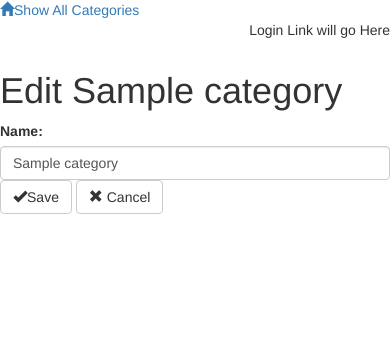
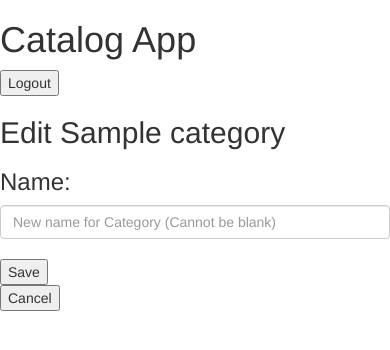
Before and after one commit to dgpshiva/ItemCatalogApplication, a Flask app: page /v1/categories/1/edit/ in a window 390 px wide. Shown: the top 350 px of the page. Run offline with Flask 2, Linux system fonts and the light colour scheme; the visitor is signed in with stand-in values (Sample User, id 1); tables that the repository leaves empty hold one stand-in row (values such as "Sample post"); some libraries are stand-ins or nearby versions.

Commit message:
edit delete categories pages ui changes added

```diff
--- a/static/ItemCatalogAppSmallestScreen.css
+++ b/static/ItemCatalogAppSmallestScreen.css
@@ -108,6 +108,7 @@
     display: flex;
     align-items: center;
     justify-content: center;
+    margin: 0;
 }
 
 .sub-header .edit-category-form form
@@ -128,6 +129,7 @@
     display: flex;
     align-items: center;
     justify-content: center;
+    margin: 0;
 }
 
 .sub-header .delete-category-form form
@@ -330,12 +332,6 @@
 
 
 /* Add New Category */
-.new-category-header h2
-{
-    margin: 0;
-    color: white;
-}
-
 .new-category-form
 {
     margin-top: 20px;
@@ -366,6 +362,91 @@
 {
     margin: 10px 0 0 10px;
 }
+
+
+/* Edit Category */
+.edit-category-form
+{
+    margin-top: 20px;
+}
+
+.edit-category-form form
+{
+    width: 100%;
+}
+
+.edit-category-form form h3
+{
+    margin-left: 10px;
+}
+
+.edit-category-form-input
+{
+    display: flex;
+    align-items: center;
+}
+
+.edit-category-form-input input
+{
+    margin: 0 10px 0 10px;
+}
+
+.edit-category-form form .edit-category-form-save-button
+{
+    display: flex;
+    align-items: center;
+    justify-content: center;
+}
+
+.edit-category-form-cancel-button
+{
+    display: flex;
+    align-items: center;
+    justify-content: center;
+}
+
+.edit-category-form-cancel-button form
+{
+    margin: 10px;
+}
+
+
+/* Delete Category */
+.delete-category-form
+{
+    margin-top: 20px;
+}
+
+.delete-category-form form
+{
+    width: 100%;
+}
+
+.delete-category-form form h3
+{
+    margin-left: 10px;
+}
+
+.delete-category-form form .delete-category-form-delete-button
+{
+    display: flex;
+    align-items: center;
+    justify-content: center;
+}
+
+.delete-category-form-cancel-button
+{
+    display: flex;
+    align-items: center;
+    justify-content: center;
+}
+
+.delete-category-form-cancel-button form
+{
+    margin: 10px;
+}
+
+
 
 
 
--- a/templates/editcategory.html
+++ b/templates/editcategory.html
@@ -1,32 +1,35 @@
 {% extends "main.html" %}
 {% block content %}
-{% include "header.html" %}
 
-	<div class="row divider green">
-		<div class="col-md-12"></div>
+<header>
+	<div class="header-container">
+		<h1 class="inline-block">Catalog App</h1>
+		<form class="inline-block" action="{{url_for('gdisconnect')}}">
+			<button class="red-button" type="submit">Logout</button>
+		</form>
 	</div>
-	<div class="row banner menu">
-		<div class="col-md-11 col-md-offset-1 padding-none">
-			<h1>Edit {{category.name}}</h1>
+	<div class="sub-header">
+		<h2>Edit {{category.name}}</h2>
+	</div>
+</header>
+
+
+<div class="edit-category-form">
+	<form action="#" method = "post">
+		<h3>Name:</h3>
+		<div class="edit-category-form-input">
+			<input type ="text" class="form-control" maxlength="80" name="name" placeholder="New name for Category (Cannot be blank)">
 		</div>
-	</div>
-
-	<div class="row">
-		<div class="col-md-6 col-md-offset-1 padding-top">
-			<form action="{{ url_for('editCategory',category_id = category.id)}}" method = "post">
-				<div class="form-group">
-					<label for="name">Name:</label>
-					<input type ="text" class="form-control" name="name" value="{{category.name }}">
-					<div class="padding-bottom"></div>
-					<button type="submit" class="btn btn-default" id="submit" type="submit">
-					<span class="glyphicon glyphicon-ok" aria-hidden="true"></span>Save</button>
-					<a href = '{{url_for('showCategories')}}'>
-						<button class="btn btn-default delete">
-						<span class="glyphicon glyphicon-remove" aria-hidden="true"></span> Cancel</button>
-					</a>
-				</div>
-			</form>
+		<br>
+		<div class="edit-category-form-save-button">
+			<button class="green-button" type="submit">Save</button>
 		</div>
-	</div>
+	</form>
+</div>
+<div class="edit-category-form-cancel-button">
+	<form action="{{url_for('showCategories')}}">
+		<button class="red-button" type="submit">Cancel</button>
+	</form>
+</div>
 
 {% endblock %}
--- a/templates/login.html
+++ b/templates/login.html
@@ -18,7 +18,7 @@
     <form action="{{url_for('showCategories')}}">
         <button class="red-button" type="submit">Cancel</button>
     </form>
-</div>
+  </div>
 </div>
 
 
--- a/templates/newCategory.html
+++ b/templates/newCategory.html
@@ -13,12 +13,11 @@
 	</div>
 </header>
 
-
 <div class="new-category-form">
 	<form action="#" method = "post">
 		<h3>Name:</h3>
 		<div class="new-category-form-input">
-			<input type ="text" class="form-control" maxlength="80" name="name">
+			<input type ="text" class="form-control" maxlength="80" name="name" placeholder="Name of Category (Mandatory)">
 		</div>
 		<br>
 		<button class="green-button" type="submit">Create</button>
--- a/templates/newitem.html
+++ b/templates/newitem.html
@@ -27,7 +27,7 @@
 		<br>
 		<h3>Capacity:</h3>
 		<div class="new-item-form-input">
-			<input type ="text" maxlength="8" class="form-control" name="capacity"placeholder="No. of people the vehicle can carry.">
+			<input type ="text" maxlength="8" class="form-control" name="capacity" placeholder="No. of people the vehicle can carry.">
 		</div>
 		<br>
 		<h3>Fuel Type:</h3>
@@ -51,12 +51,12 @@
 		<br>
 		<h3>Miles:</h3>
 		<div class="new-item-form-input">
-			<input type ="text" maxlength="8" class="form-control" name="mileage"placeholder="Mileage of the vehicle in miles.">
+			<input type ="text" maxlength="8" class="form-control" name="mileage" placeholder="Mileage of the vehicle in miles.">
 		</div>
 		<br>
 		<h3>Max Speed:</h3>
 		<div class="new-item-form-input">
-			<input type ="text" maxlength="8" class="form-control" name="maxSpeed"placeholder="Max Speed of the vehicle in mph.">
+			<input type ="text" maxlength="8" class="form-control" name="maxSpeed" placeholder="Max Speed of the vehicle in mph.">
 		</div>
 		<br>
 		<h3>Price:</h3>
```
Also changed, not shown: templates/deletecategory.html (+25 -10 lines).
